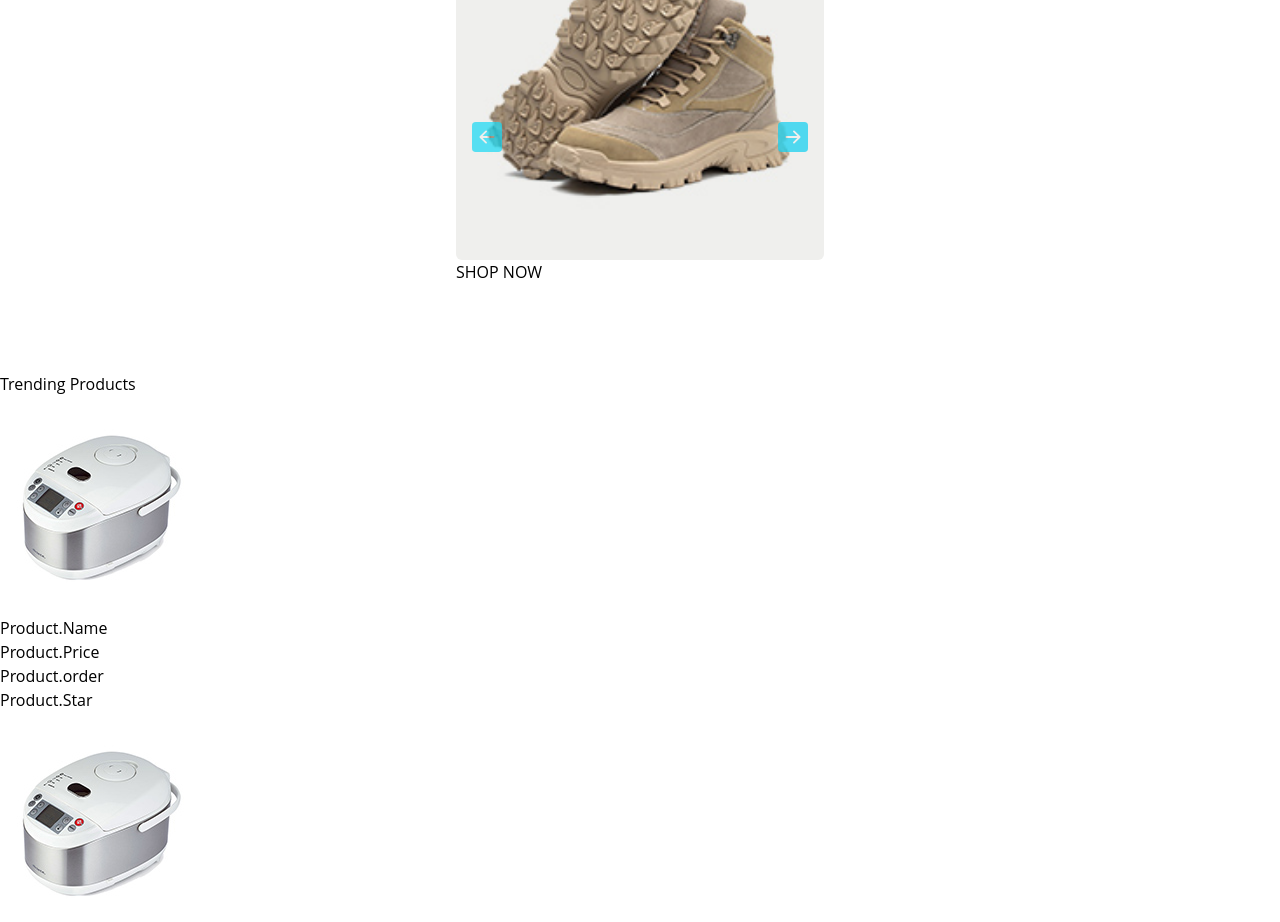
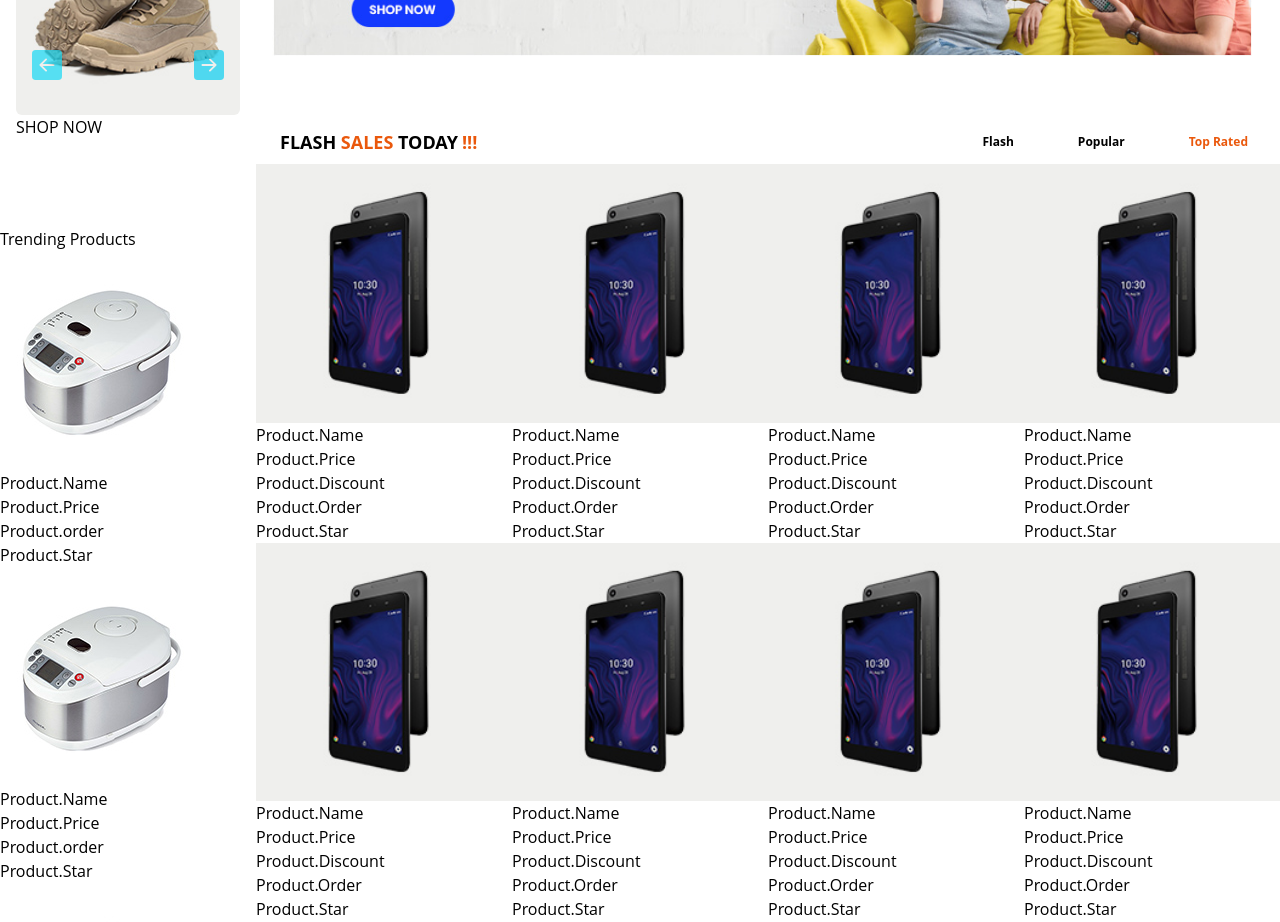
Before and after one commit to YasminMahad/multivendor, a React (Vite) app: page / in a window 1280 px wide. Shown: the part 2720-3642 px from the top of the page. Built offline with nearby package versions, Linux system fonts and the light colour scheme.

Commit message:
Best on Sales Framework

```diff
--- a/src/components/Sales.jsx
+++ b/src/components/Sales.jsx
@@ -6,15 +6,21 @@ import { Link } from 'react-router-dom'
 const Sales = () => {
   return (
     <div>
-    <div className="flex-row justify-center items-center">
-        <div className="flex">
+    <div className="flex w-full">
+    <div className="flex-row w-[20%] justify-between">
+        <div className="flex w-full">
             <Carousel/>
         </div>
-        <div className="flex">
+        <div className="flex w-full">
             <Trending/>
         </div>
-        <div>
-            <img src="./src/assets/banner1.jpg"/>
+
+
+        </div>
+        <div className="">
+        <div className="w-full ml-4 mb-16 pr-6">
+            <img src="./src/assets/banner1.jpg" className="w-[98%] h-full"/>
+           {/*}
             <div>
                 <p>35% Discount</p>
                 <p>Smart Conditioner</p>
@@ -23,94 +29,103 @@ const Sales = () => {
                     SHOP NOW
                 </button>
             </div>
+  */}
         </div>
-        <div>
-        <div>
-            <p>
-                FLASH SALES TODAY
+        <div className="flex justify-between items-center">
+        <div className="justify-start items-center p-2 w-[40%]">
+            <p className="text-lg font-bold ml-4 ">
+                FLASH <span className="text-orange-600 mx-auto">SALES</span> TODAY<span className="text-orange-600 ml-1">!!!</span>
             </p>
         </div>
-        <div>
-            <p>Flash</p>
-            <p>Popular</p>
-            <p>Top Rated</p>
+        <div className="w-[40%] flex justify-end">
+            <p className="mx-4 px-4 font-bold text-xs">Flash</p>
+            <p className="mx-4 px-4 font-bold text-xs">Popular</p>
+            <p className="mx-4 px-4 font-bold text-xs text-orange-600">Top Rated</p>
         </div>
         </div>
-        <div>{/* ------------------------------------------------------------------------------
+        <div className="grid grid-cols-4 justify-between items-center">{/* ------------------------------------------------------------------------------
                 -------Will Replace the Below with a card to prevent repeatation------------------*/}
-            <div>
-                <img src="./src/assets/img19.jpg"/>
-                <div>
+            <div className="w-full">
+                <img src="./src/assets/img19.jpg" className="w-full h-full"/>
+                <div className="">
                      <p>Product.Name</p>
                     <p>Product.Price</p>
+                    <p>Product.Discount</p>
                     <p>Product.Order</p>
                     <p>Product.Star</p>
                 </div>
             </div>
-            <div>
-                <img src="./src/assets/img19.jpg"/>
+            <div className="w-full">
+                <img src="./src/assets/img19.jpg" className="w-full h-full"/>
                 <div>
                      <p>Product.Name</p>
                     <p>Product.Price</p>
+                    <p>Product.Discount</p>
                     <p>Product.Order</p>
                     <p>Product.Star</p>
                 </div>
             </div>
-            <div>
-                <img src="./src/assets/img19.jpg"/>
+            <div className="w-full">
+                <img src="./src/assets/img19.jpg" className="w-full h-full"/>
                 <div>
                      <p>Product.Name</p>
                     <p>Product.Price</p>
+                    <p>Product.Discount</p>
                     <p>Product.Order</p>
                     <p>Product.Star</p>
                 </div>
             </div>
-            <div>
-                <img src="./src/assets/img19.jpg"/>
+            <div className="w-full">
+                <img src="./src/assets/img19.jpg" className="w-full h-full"/>
                 <div>
                      <p>Product.Name</p>
                     <p>Product.Price</p>
+                    <p>Product.Discount</p>
                     <p>Product.Order</p>
                     <p>Product.Star</p>
                 </div>
             </div>
-            <div>
-                <img src="./src/assets/img19.jpg"/>
+            <div className="w-full">
+                <img src="./src/assets/img19.jpg" className="w-full h-full"/>
                 <div>
                      <p>Product.Name</p>
                     <p>Product.Price</p>
+                    <p>Product.Discount</p>
                     <p>Product.Order</p>
                     <p>Product.Star</p>
                 </div>
             </div>
-            <div>
-                <img src="./src/assets/img19.jpg"/>
+            <div className="w-full">
+                <img src="./src/assets/img19.jpg" className="w-full h-full"/>
                 <div>
                      <p>Product.Name</p>
                     <p>Product.Price</p>
+                    <p>Product.Discount</p>
                     <p>Product.Order</p>
                     <p>Product.Star</p>
                 </div>
             </div>
-            <div>
-                <img src="./src/assets/img19.jpg"/>
+            <div className="w-full">
+                <img src="./src/assets/img19.jpg" className="w-full h-full"/>
                 <div>
                      <p>Product.Name</p>
                     <p>Product.Price</p>
+                    <p>Product.Discount</p>
                     <p>Product.Order</p>
                     <p>Product.Star</p>
                 </div>
             </div>
-            <div>
-                <img src="./src/assets/img19.jpg"/>
+            <div className="w-full">
+                <img src="./src/assets/img19.jpg" className="w-full h-full"/>
                 <div>
                     <p>Product.Name</p>
                     <p>Product.Price</p>
+                    <p>Product.Discount</p>
                     <p>Product.Order</p>
                     <p>Product.Star</p>
                 </div>
             </div>
-
+            </div>
         </div>
 
 
```
Lines whose indentation alone changed are shown as unchanged.
